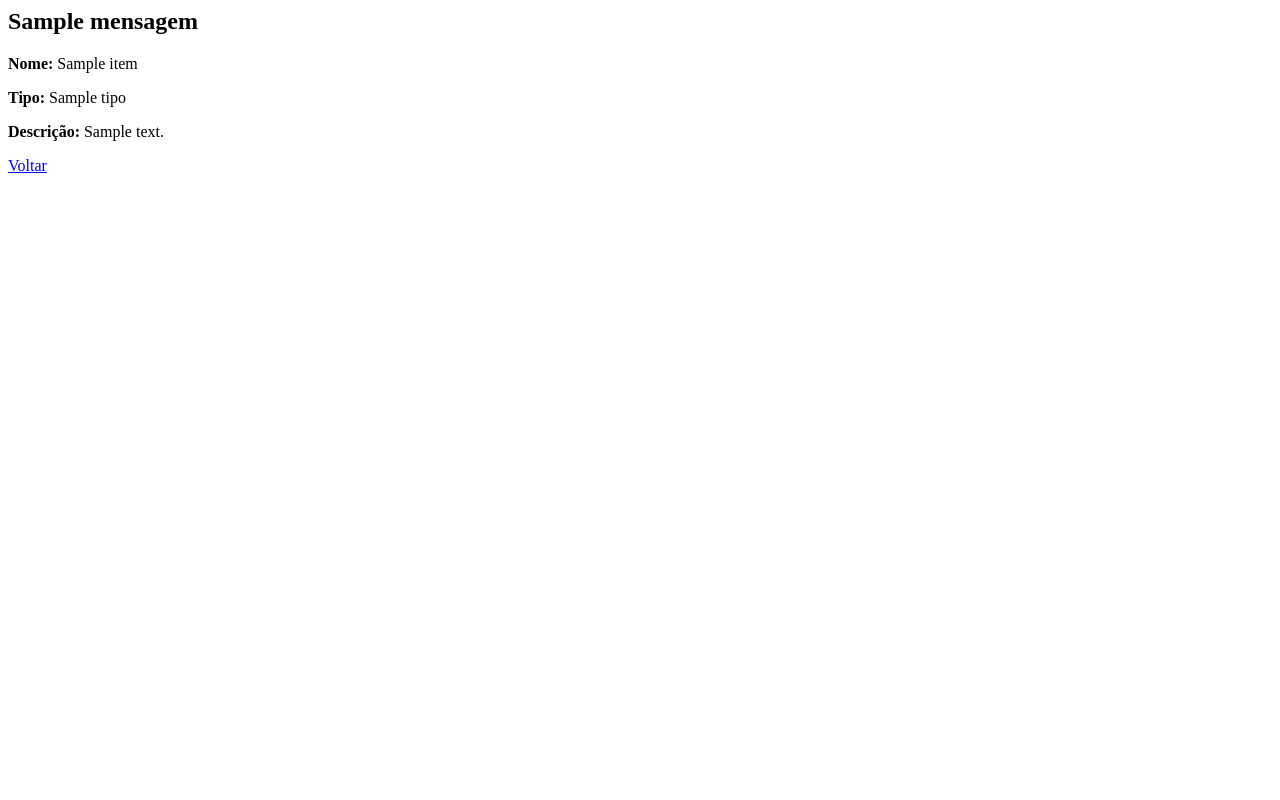
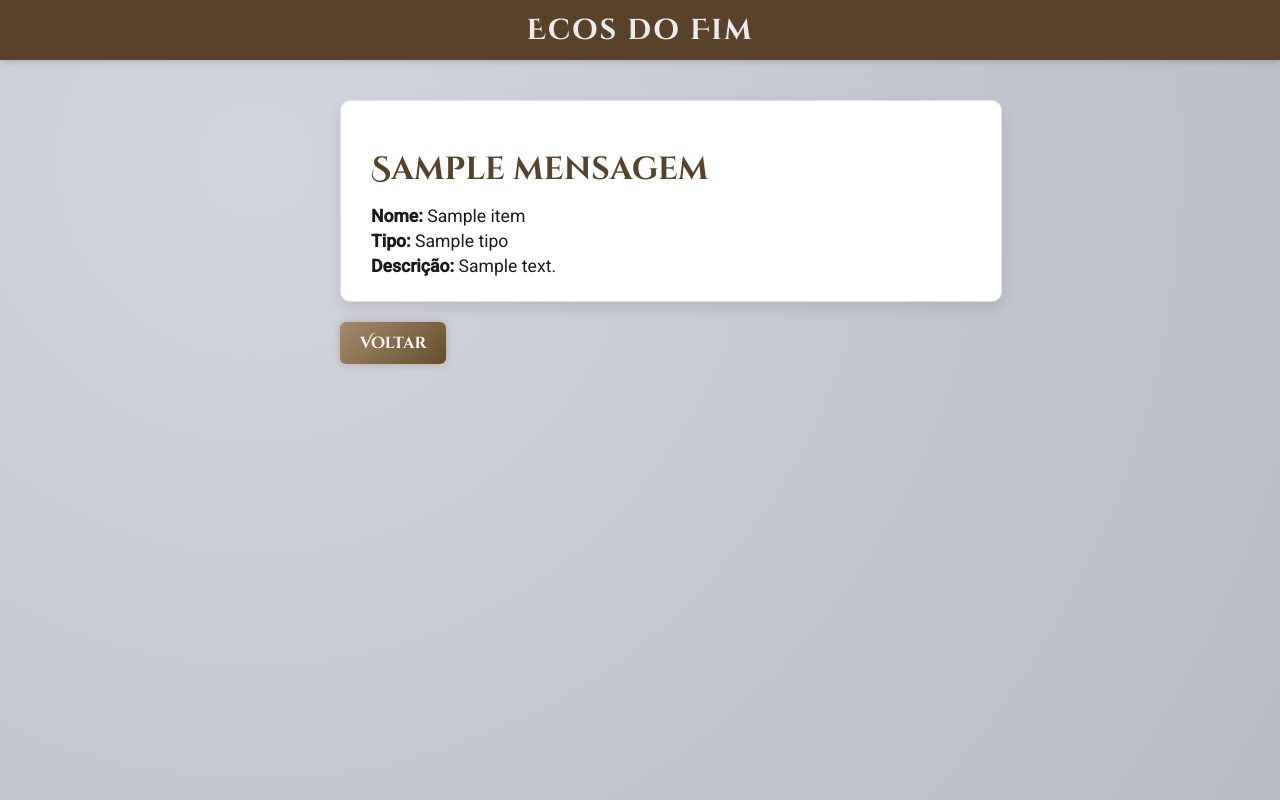
Before and after one commit to majufponte/Projeto-FDS-2025.2, a Django app: template templates/sala.html in a window 1280 px wide. Run offline with Django 5.2, Linux system fonts and the light colour scheme; the template is opened without the code that fills it: most values are stand-ins (such as "Sample title", 1, 10 or a date in 2020).

Commit message:
Atualiza layout da sala.html

```diff
--- a/templates/sala.html
+++ b/templates/sala.html
@@ -1,3 +1,101 @@
+<!DOCTYPE html>
+<html lang="pt-BR">
+<head>
+    <meta charset="UTF-8">
+    <title>Inventário - Ecos do Fim</title>
+    <style>
+        @import url('https://fonts.googleapis.com/css2?family=Cinzel+Decorative:wght@700&family=Roboto:wght@400;500&display=swap');
+
+        body {
+            margin: 0;
+            font-family: 'Roboto', sans-serif;
+            background: radial-gradient(circle at 20% 20%, #d4d6df 0%, #b8bbc4 100%);
+            color: #1a1a1a;
+            display: flex;
+            flex-direction: column;
+            align-items: center;
+            min-height: 100vh;
+            overflow-x: hidden;
+        }
+
+        .navbar {
+            width: 100%;
+            height: 60px;
+            background-color: rgb(88, 67, 42);
+            display: flex;
+            align-items: center;
+            justify-content: center;
+            position: fixed;
+            top: 0;
+            left: 0;
+            z-index: 10;
+            box-shadow: 0 2px 6px rgba(0,0,0,0.15);
+        }
+
+        .navbar h2 {
+            font-family: 'Cinzel Decorative', serif;
+            font-size: 1.8em;
+            color: #eaecf0;
+            letter-spacing: 2px;
+            margin: 0;
+        }
+
+        .main-content {
+            padding-top: 100px;
+            max-width: 600px;
+            width: 90%;
+            display: flex;
+            flex-direction: column;
+            gap: 20px;
+            align-items: flex-start;
+        }
+
+        .item-card {
+            background-color: #ffffff;
+            border: 1px solid #e0e0e0;
+            border-radius: 10px;
+            padding: 20px 30px;
+            box-shadow: 0 6px 15px rgba(0,0,0,0.1);
+            width: 100%;
+        }
+
+        h2 {
+            font-family: 'Cinzel Decorative', serif;
+            font-size: 2em;
+            color: #58432a;
+            margin-bottom: 15px;
+        }
+
+        p {
+            font-size: 1.1em;
+            margin: 5px 0;
+        }
+
+        .back-btn {
+            padding: 10px 20px;
+            font-size: 1em;
+            color: #ffffff;
+            background: linear-gradient(135deg, #a58a6f, #635028);
+            border-radius: 6px;
+            text-decoration: none;
+            font-family: 'Cinzel Decorative', serif;
+            box-shadow: 0 0 8px rgba(130,110,90,0.4);
+            transition: 0.25s ease;
+        }
+
+        .back-btn:hover {
+            background: linear-gradient(135deg, #c1a383, #7a6a52);
+            transform: translateY(-2px);
+        }
+    </style>
+</head>
+<body>
+    <div class="navbar">
+        <h2>Ecos do Fim</h2>
+    </div>
+
+    <div class="main-content">
+        <div class="item-card">
             <h2>{{ mensagem }}</h2>
 
             {% if item %}
@@ -5,5 +103,9 @@
                 <p><strong>Tipo:</strong> {{ item.tipo }}</p>
                 <p><strong>Descrição:</strong> {{ item.descricao }}</p>
             {% endif %}
+        </div>
 
-<a href="{% url 'pagina_inicial' %}">Voltar</a>
+        <a href="{% url 'pagina_inicial' %}" class="back-btn">Voltar</a>
+    </div>
+</body>
+</html>
```
Lines whose indentation alone changed are shown as unchanged.
